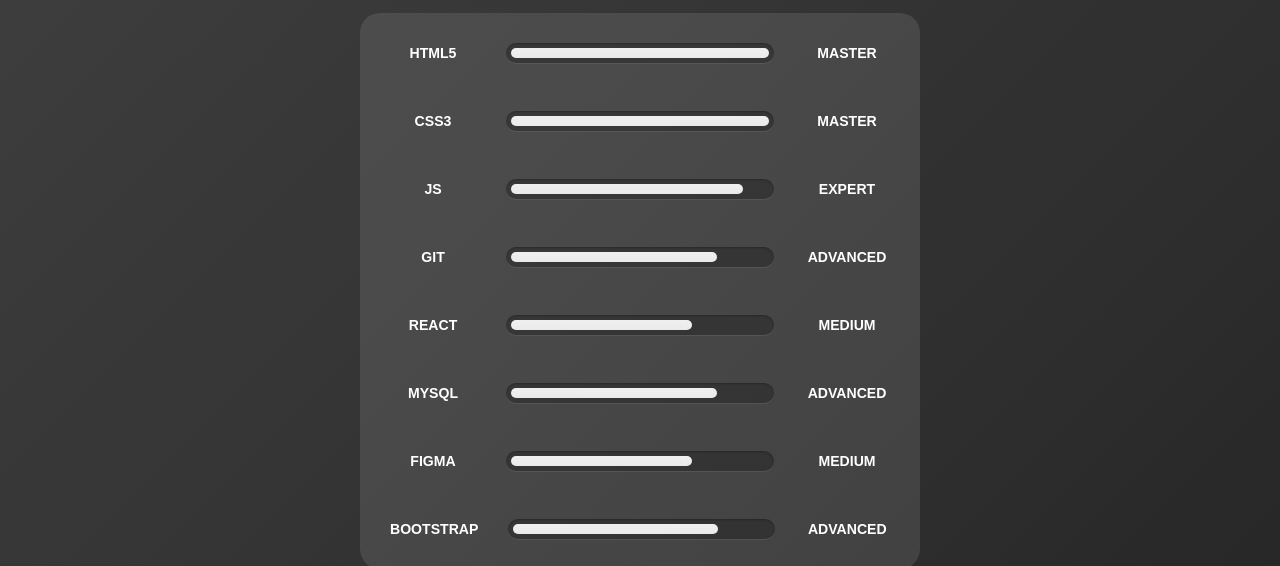
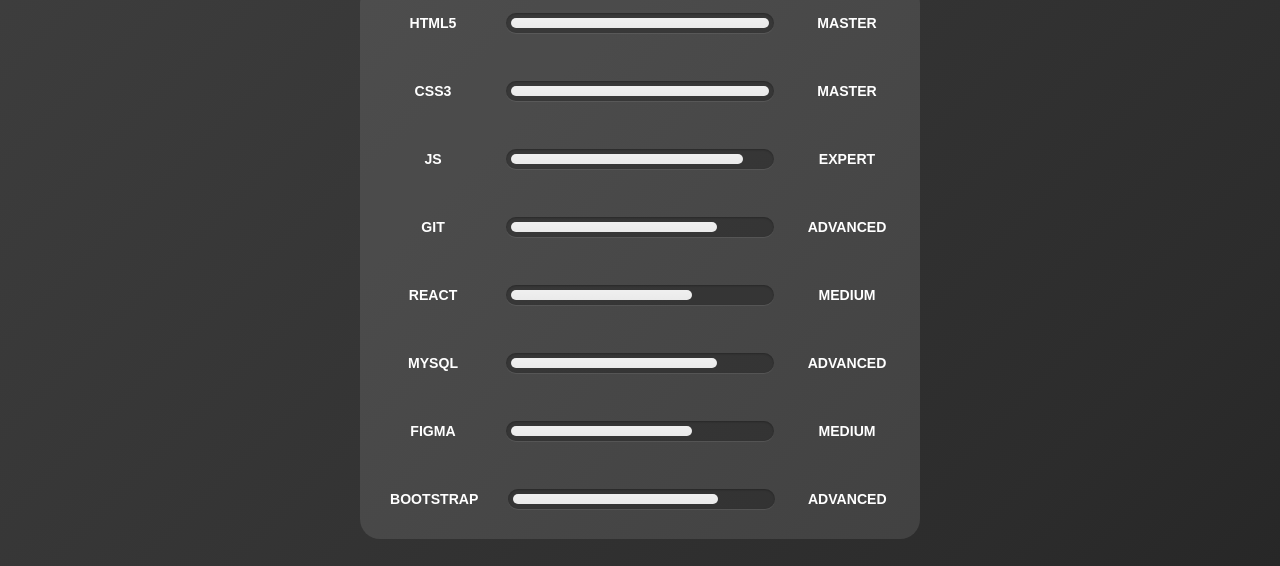
Before and after one commit to ViniciusZanato/vinicius-zanato, a website: page pages/skills.html in a window 1280 px wide. Shown: the part 195-761 px from the top of the page. Drawn offline with Linux system fonts and the light colour scheme.

Commit message:
Minimal style fix

```diff
--- a/src/scss/main.scss
+++ b/src/scss/main.scss
@@ -8,7 +8,7 @@
   display: flex;
   justify-content: center;
   align-items: flex-start;
-  margin: 120px 0;
+  margin: 90px 0;
   overflow-x: hidden;
 
   main {
--- a/src/scss/pages/aboutme.scss
+++ b/src/scss/pages/aboutme.scss
@@ -13,7 +13,7 @@
   display: flex;
   justify-content: center;
   align-items: flex-start;
-  padding: 120px 0;
+  padding: 90px 0;
   margin: 0;
   overflow-x: hidden;
 
@@ -181,7 +181,7 @@
 @media screen and (max-width: 768px) {
   body {
     height: unset;
-    min-height: 100vh;
+    min-height: 100%;
 
     main {
       .aboutme-container {
--- a/src/scss/pages/projects.scss
+++ b/src/scss/pages/projects.scss
@@ -13,7 +13,7 @@
   display: flex;
   justify-content: center;
   align-items: flex-start;
-  padding: 120px 0;
+  padding: 90px 0;
   margin: 0;
   overflow-x: hidden;
 
--- a/src/scss/pages/skills.scss
+++ b/src/scss/pages/skills.scss
@@ -13,7 +13,7 @@
   display: flex;
   justify-content: center;
   align-items: flex-start;
-  padding: 120px 0;
+  padding: 90px 0;
   margin: 0;
   overflow-x: hidden;
 
@@ -85,17 +85,16 @@
           .progress-bar {
             height: 10px;
             border-radius: 30px;
-            background-image: linear-gradient(
-              to bottom,
-              rgba(255, 255, 255, 0.3),
-              rgba(255, 255, 255, 0.05)
-            );
+            background-image: linear-gradient(to bottom,
+                rgba(255, 255, 255, 0.3),
+                rgba(255, 255, 255, 0.05));
             transition: 0.4s linear;
             transition-property: width, background-color;
           }
         }
 
         .progress-moved {
+
           .html,
           .css,
           .js,
@@ -160,6 +159,9 @@
 
 @media screen and (max-width: 768px) {
   body {
+    height: unset;
+    min-height: 100vh;
+
     main {
       .container {
         width: 75%;
--- a/src/scss/pages/uxui.scss
+++ b/src/scss/pages/uxui.scss
@@ -13,7 +13,7 @@
     display: flex;
     justify-content: center;
     align-items: flex-start;
-    padding: 120px 0;
+    padding: 90px 0;
     margin: 0;
     overflow-x: hidden;
 
```
Also changed, not shown: dist/css/main.css, dist/css/pages/aboutme.css, dist/css/pages/projects.css, dist/css/pages/skills.css, dist/css/pages/uxui.css.
